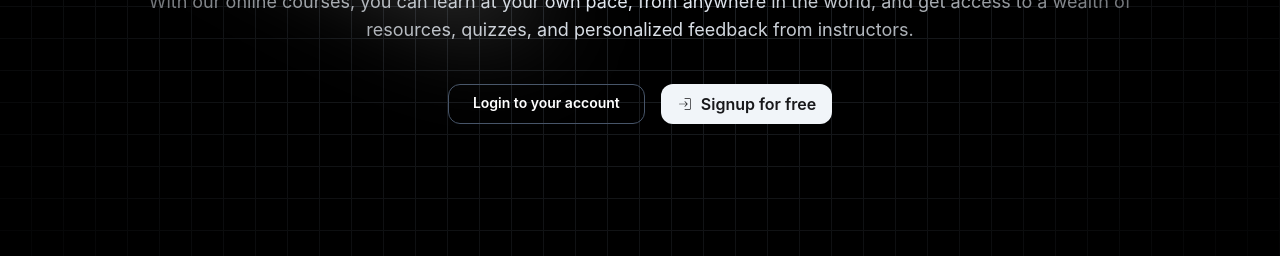
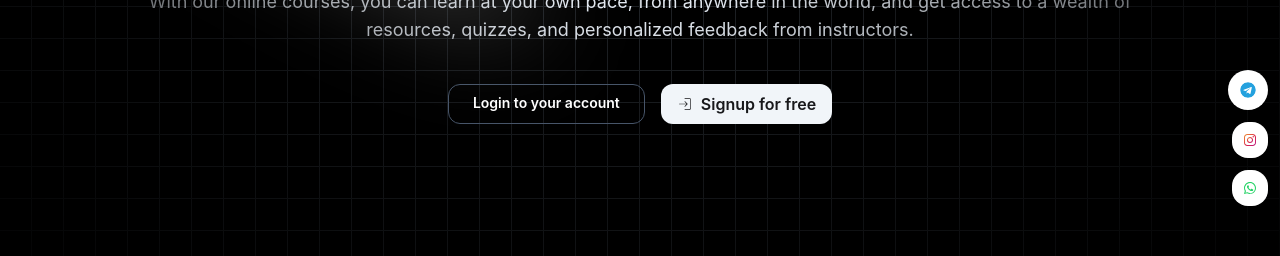
Before and after one commit to Sundanpatyad/AC_MERN, a React (Vite) app in the folder frontend/: page / in a window 1280 px wide. Shown: the part 514-770 px from the top of the page. Built offline with nearby package versions, Linux system fonts and the light colour scheme; no server answers; a web font is replaced by a local one.

Commit message:
push code

```diff
--- a/frontend/src/App.jsx
+++ b/frontend/src/App.jsx
@@ -170,11 +170,13 @@ function App() {
 
       <button
         onClick={() => window.scrollTo(0, 0)}
-        className={`bg-white hover:bg-gray-200 p-3 text-lg text-black rounded-2xl fixed right-3 z-10 transition-transform duration-500 ease-in-out ${showArrow ? 'bottom-20' : '-bottom-24'
+        className={`bg-white hover:bg-gray-200 p-2 text-lg text-black rounded-2xl fixed left-3 z-10 transition-transform duration-500 ease-in-out ${showArrow ? 'bottom-20' : '-bottom-24'
           }`}
       >
         <HiArrowNarrowUp />
       </button>
+
+
     </div>
   );
 }
--- a/frontend/src/pages/Home.jsx
+++ b/frontend/src/pages/Home.jsx
@@ -5,6 +5,7 @@ import Footer from '../components/common/Footer';
 import ReviewSlider from '../components/common/ReviewSlider';
 import ConfirmationModal from "../components/common/ConfirmationModal";
 import HeroSection from '../components/core/HomePage/HeroSection'
+import { FaTelegram } from "react-icons/fa";
 
 
 
@@ -22,7 +23,7 @@ const Home = () => {
 
   return (
     <div className='overflow-hidden w-[100vw]'>
-        <HeroSection />
+      <HeroSection />
       <Suspense fallback={""}>
         <MockTestSection setShowLoginModal={setShowLoginModal} />
 
@@ -52,6 +53,39 @@ const Home = () => {
           }}
         />
       )}
+      <a href='https://t.me/awakeningclasses3103'
+  className={`bg-white hover:bg-gray-200 p-3 text-lg text-black rounded-full fixed right-3 z-10 transition-transform duration-500 ease-in-out bottom-44`}
+>
+  <FaTelegram size={'16'} className='bg-white rounded-full text-[#24A1DE] '/>
+</a>
+
+
+<a href='https://whatsapp.com/channel/0029Van0bFDDDmFZjhOoX03N'
+  className={`bg-white hover:bg-gray-200 p-3 text-lg text-black rounded-2xl fixed right-3 z-10 transition-transform duration-500 ease-in-out bottom-20`}
+>
+  <svg xmlns="http://www.w3.org/2000/svg" viewBox="0 0 32 32" className="w-3 h-3" fill="#25D366"> {/* WhatsApp green color */}
+    <path d="M16.002 0C7.165 0 0 7.164 0 15.999c0 2.825.742 5.593 2.149 8.034L.039 32l8.119-2.086a16.01 16.01 0 0 0 7.844 2.008C24.84 31.922 32 24.76 32 16.002 32 7.164 24.838 0 16.002 0zm0 29.267a13.269 13.269 0 0 1-6.77-1.844l-.487-.29-4.829 1.24 1.292-4.702-.314-.495a13.25 13.25 0 1 1 24.29-6.19c0 7.31-5.954 13.281-13.182 13.281zm7.224-9.952c-.394-.196-2.335-1.157-2.7-1.29-.364-.134-.629-.196-.893.197-.262.388-1.029 1.29-1.26 1.557-.232.262-.463.293-.857.098-.393-.195-1.664-.614-3.17-1.957-1.171-1.046-1.964-2.34-2.194-2.735-.232-.39-.025-.6.171-.795.175-.172.39-.447.586-.67.196-.232.262-.39.393-.648.13-.262.066-.49-.033-.688-.099-.195-.893-2.153-1.222-2.944-.32-.777-.647-.671-.893-.671-.23 0-.49-.032-.754-.032a1.452 1.452 0 0 0-1.063.487c-.394.393-1.447 1.414-1.447 3.445s1.482 3.985 1.688 4.266c.198.262 2.92 4.472 7.084 6.272.989.426 1.762.681 2.365.872a5.75 5.75 0 0 0 2.637.166c.804-.122 2.334-.953 2.665-1.878.33-.925.33-1.718.23-1.878-.098-.163-.36-.262-.754-.457z" />
+  </svg>
+</a>
+
+<a href='https://www.instagram.com/awakeningclasses?igsh=bXo2MXllODRmandr&utm_source=qr'
+  className={`bg-white hover:bg-gray-200 p-3 text-lg text-black rounded-2xl fixed right-3 z-10 transition-transform duration-500 ease-in-out bottom-32`}
+>
+  <svg xmlns="http://www.w3.org/2000/svg" viewBox="0 0 169.063 169.063" className="w-3 h-3">
+    <defs>
+      <linearGradient id="instagram-gradient" x1="0%" y1="0%" x2="100%" y2="100%">
+        <stop offset="0%" style={{ stopColor: "#f09433", stopOpacity: 1 }} />
+        <stop offset="25%" style={{ stopColor: "#e6683c", stopOpacity: 1 }} />
+        <stop offset="50%" style={{ stopColor: "#dc2743", stopOpacity: 1 }} />
+        <stop offset="75%" style={{ stopColor: "#cc2366", stopOpacity: 1 }} />
+        <stop offset="100%" style={{ stopColor: "#bc1888", stopOpacity: 1 }} />
+      </linearGradient>
+    </defs>
+    <path fill="url(#instagram-gradient)" d="M122.406 0H46.657C20.935 0 0 20.935 0 46.657v75.749c0 25.723 20.935 46.657 46.657 46.657h75.749c25.723 0 46.657-20.935 46.657-46.657V46.657C169.063 20.935 148.129 0 122.406 0zm32.265 122.406c0 17.801-14.464 32.265-32.265 32.265H46.657c-17.801 0-32.265-14.464-32.265-32.265V46.657c0-17.801 14.464-32.265 32.265-32.265h75.749c17.801 0 32.265 14.464 32.265 32.265v75.749z" />
+    <path fill="url(#instagram-gradient)" d="M84.532 41.164c-23.928 0-43.369 19.442-43.369 43.369 0 23.927 19.441 43.369 43.369 43.369 23.927 0 43.369-19.442 43.369-43.369 0-23.927-19.442-43.369-43.369-43.369zm0 71.473c-15.544 0-28.104-12.56-28.104-28.104 0-15.544 12.56-28.104 28.104-28.104 15.544 0 28.104 12.56 28.104 28.104 0 15.544-12.56 28.104-28.104 28.104zM129.921 27.773a10.202 10.202 0 0 0-10.197 10.197 10.202 10.202 0 0 0 10.197 10.197 10.203 10.203 0 0 0 10.197-10.197 10.201 10.201 0 0 0-10.197-10.197z" />
+  </svg>
+</a>
+
     </div>
   );
 };
```
Also changed, not shown: frontend/src/components/core/ConductMockTests/MockTestSeries.jsx (+27 -45 lines).
